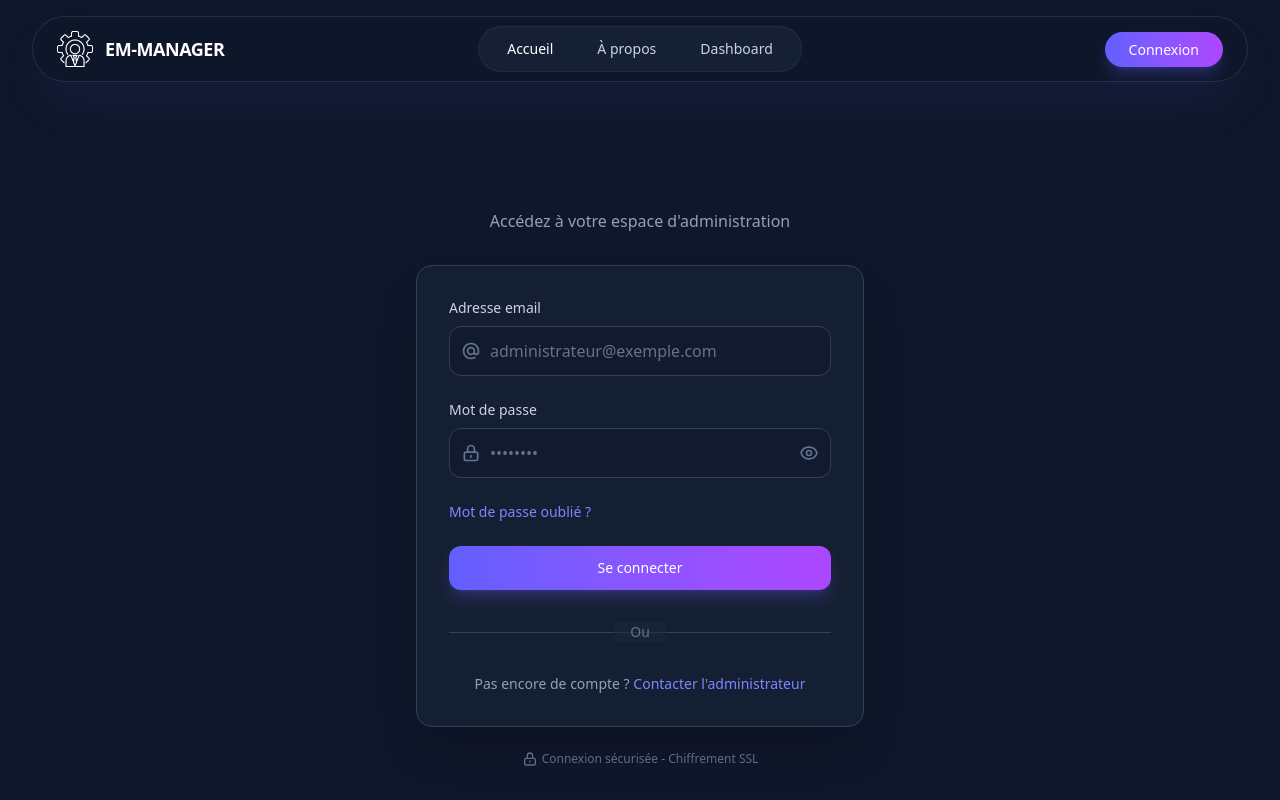
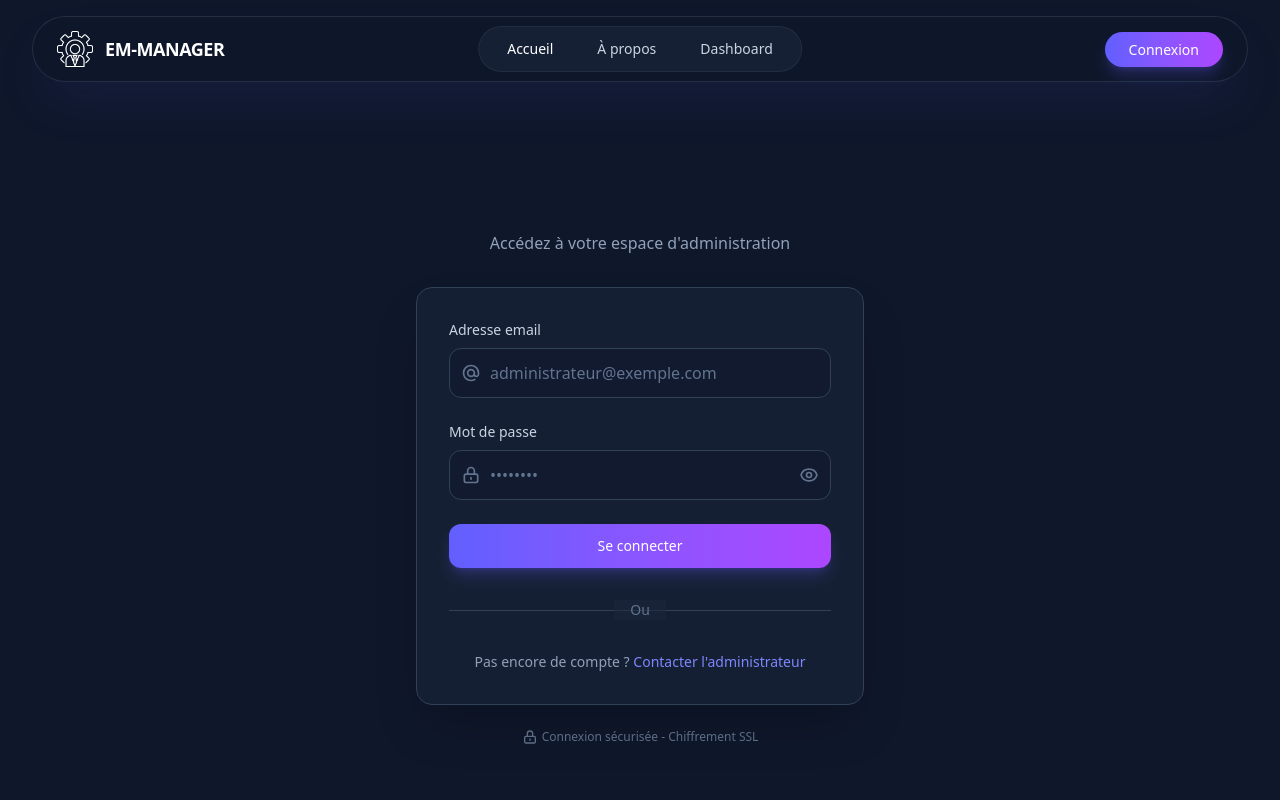
Before and after one commit to Programmer-Emmanuel/Dashboard-EM-Manager, an Angular app: page /connexion in a window 1280 px wide. Shown: the top 800 px of the page. Built offline with nearby package versions, Linux system fonts and the light colour scheme.

Commit message:
Dashboard Admin EM-Manager version 1

```diff
--- a/src/app/api/api.ts
+++ b/src/app/api/api.ts
@@ -1,4 +1,4 @@
 export const environment = {
   production: false,
-  apiUrl: 'http://localhost:8000/api'
+  apiUrl: 'https://em-manager.onrender.com/api'
 };
--- a/src/app/pages/connexion/connexion.html
+++ b/src/app/pages/connexion/connexion.html
@@ -71,13 +71,6 @@
           </div>
         </div>
 
-        <!-- Options supplémentaires -->
-        <div class="flex items-center justify-between">
-          <a href="#" class="text-sm text-indigo-400 hover:text-indigo-300 transition-colors">
-            Mot de passe oublié ?
-          </a>
-        </div>
-
         <!-- Message d'erreur -->
         <div *ngIf="errorMessage" class="bg-rose-500/10 border border-rose-500/20 rounded-lg p-4">
           <p class="text-sm text-rose-400 flex items-center">
@@ -116,7 +109,7 @@
       <!-- Lien d'inscription -->
       <p class="text-center text-sm text-slate-400">
         Pas encore de compte ?
-        <a href="#" class="text-indigo-400 hover:text-indigo-300 font-medium transition-colors">
+        <a href="https://wa.me/2250140022693" class="text-indigo-400 hover:text-indigo-300 font-medium transition-colors">
           Contacter l'administrateur
         </a>
       </p>
--- a/src/app/pages/connexion/connexion.ts
+++ b/src/app/pages/connexion/connexion.ts
@@ -1,4 +1,4 @@
-import { Component } from '@angular/core';
+import { ChangeDetectorRef, Component } from '@angular/core';
 import { Nav } from '../../components/nav/nav';
 import Footer from '../../components/footer/footer';
 import { Router } from '@angular/router';
@@ -22,7 +22,8 @@ export default class Connexion {
 
   constructor(
     private router: Router,
-    private authService: AuthService
+    private authService: AuthService,
+    private cdr: ChangeDetectorRef
   ) {}
 
   togglePasswordVisibility(): void {
@@ -58,6 +59,7 @@ export default class Connexion {
 
         this.isLoading = false;
         this.router.navigate(['/dashboard']);
+        this.cdr.detectChanges();
       },
       error: (error) => {
         console.error('Erreur de connexion', error);
@@ -74,6 +76,7 @@ export default class Connexion {
         }
 
         this.isLoading = false;
+        this.cdr.detectChanges();
       }
     });
   }
```
